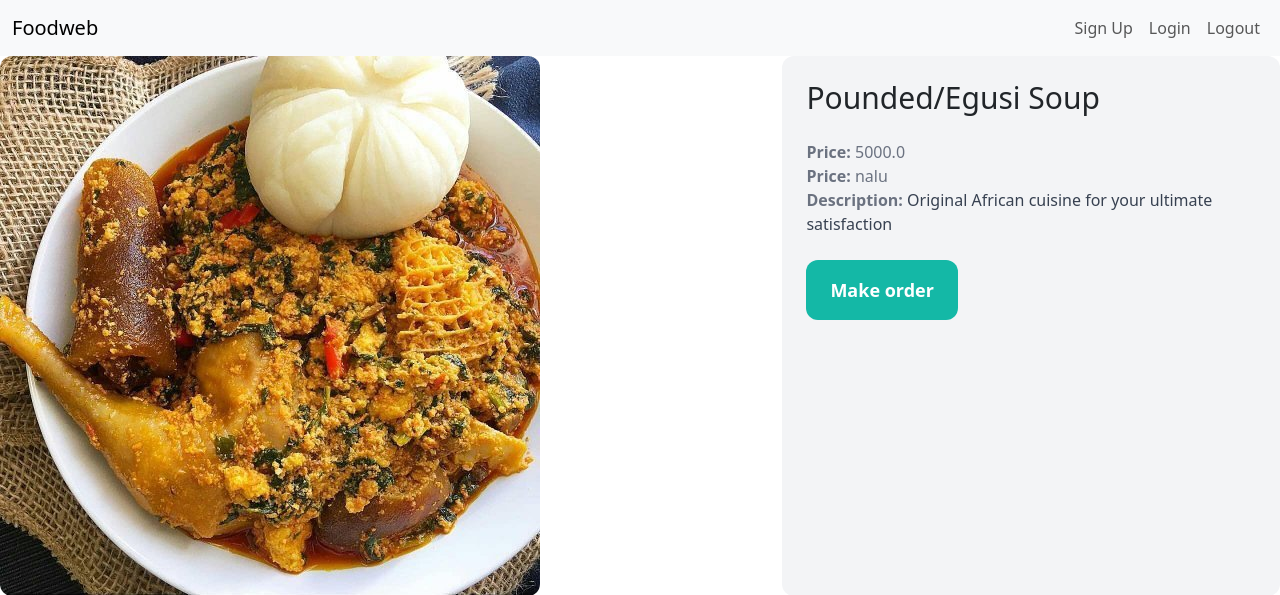
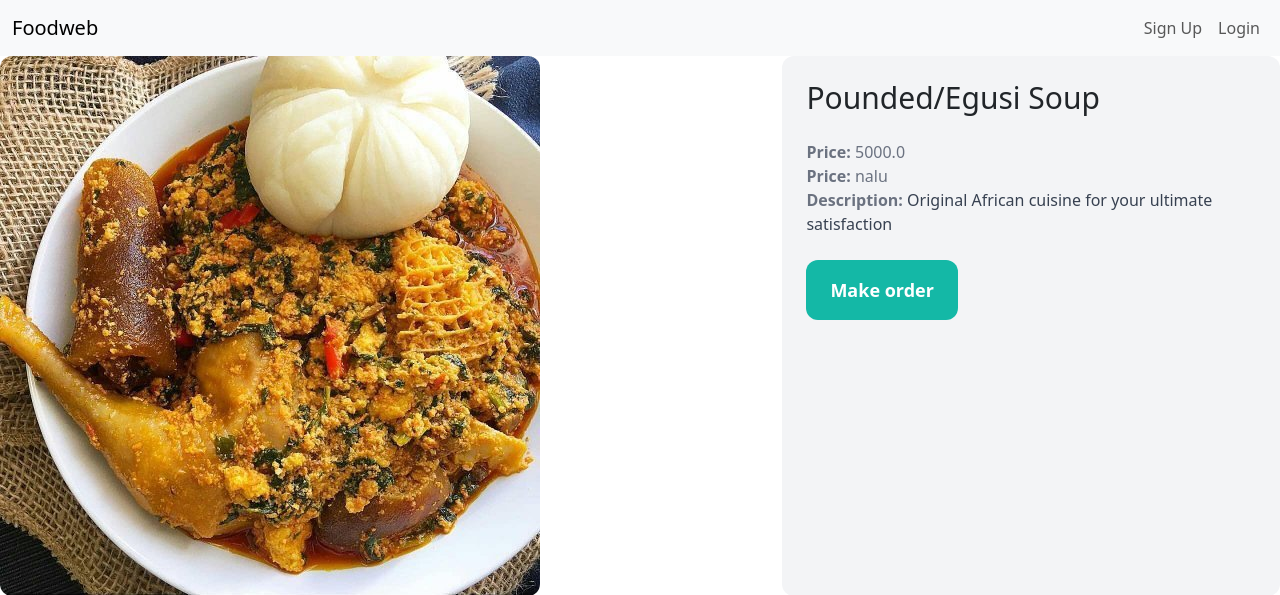
Before and after one commit to nalu-egwali/foodweb, a Django app: page /7/ in a window 1280 px wide. Shown: the top 595 px of the page. Run offline with Django 5.2, Linux system fonts and the light colour scheme; data comes from the database, SQL or seed files in the repository; both versions use the stored data as it was after the commit; some libraries are stand-ins or nearby versions.

Commit message:
Implement: Implement the logout functionality --------------------------------------
This commit links the logout button on the navbar template
to the logout function on the user's view.py. This also updates
url.py of the user's app

```diff
--- a/foods/templates/navbar.html
+++ b/foods/templates/navbar.html
@@ -23,15 +23,23 @@
         </form>
       </div>
       <ul class="navbar-nav me-auto mb-2 mb-lg-0 ">
-        <li class="nav-item">
-          <a class="nav-link" href="{% url 'user:signup'%}">Sign Up</a>
-      </li>
-        <li class="nav-item">
+
+        {% if user.is_authenticated %}
+          <li class="nav-item">
+            <a class="nav-link" href="{% url 'user:logout' %}">Logout</a>
+          </li>
+
+        {% else %}
+          <li class="nav-item">
+            <a class="nav-link" href="{% url 'user:signup'%}">Sign Up</a>
+          </li>
+          <li class="nav-item">
             <a class="nav-link" href="{% url 'user:login' %}">Login</a>
-        </li>
-        <li class="nav-item">
-            <a class="nav-link" href="#">Logout</a>
-        </li>
+          </li>
+
+        {% endif %}
+
+
     </ul>
     </div>
   </nav>
--- a/user/urls.py
+++ b/user/urls.py
@@ -7,6 +7,7 @@ from django.conf.urls.static import static
 app_name = 'user'
 
 urlpatterns = [
+    path('logout', views.logout_user, name='logout'),
     path('login/', views.login_user, name='login'),
     path('signup/', views.signup, name='signup'),
 ]
--- a/user/views.py
+++ b/user/views.py
@@ -22,7 +22,7 @@ def login_user (request):
 
 def logout_user (request):
     logout(request)
-    return HttpResponse ("You are loggod out")
+    return redirect('/')
 
 def signup (request):
     if request.method == 'POST':
```
Also changed, not shown: db.sqlite3.
